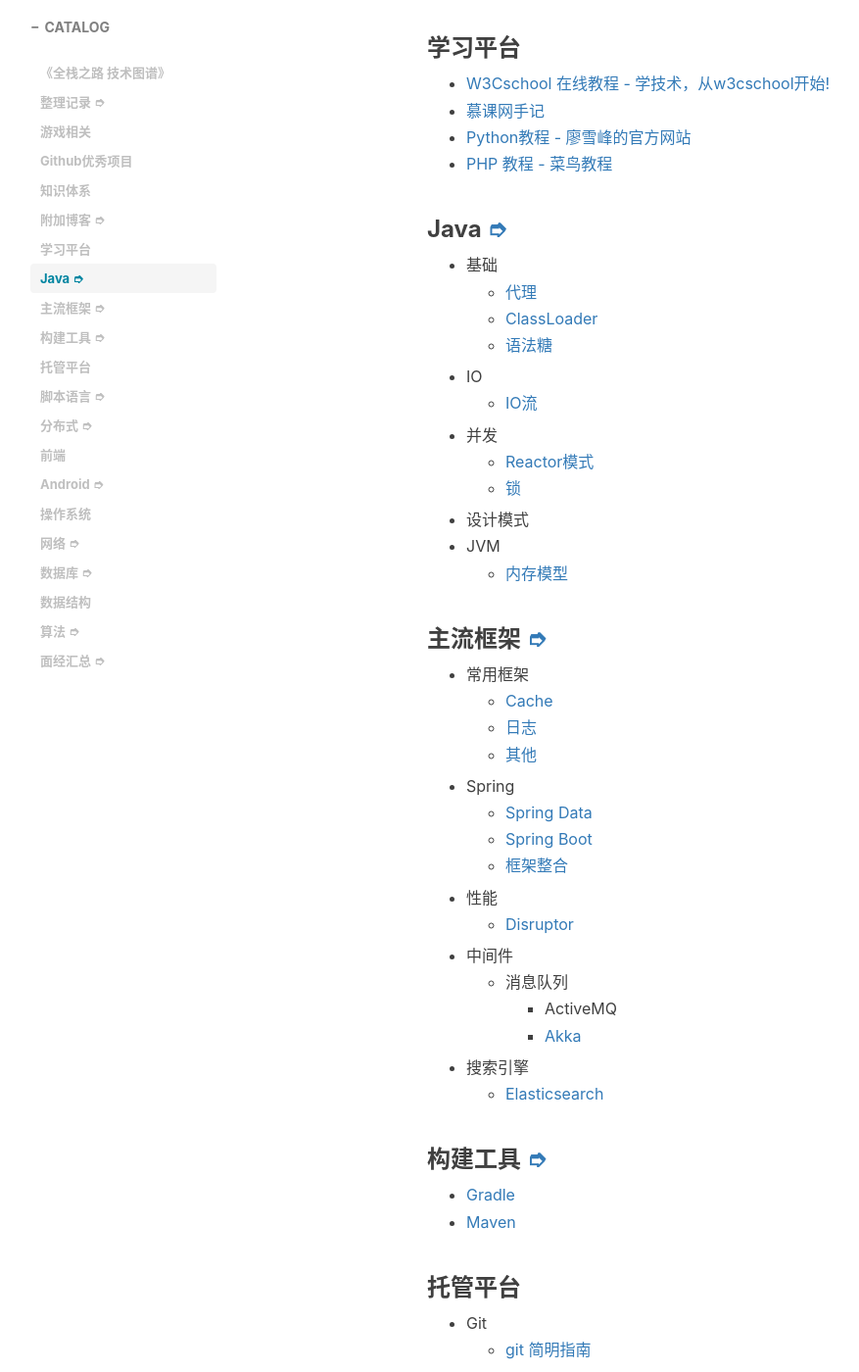
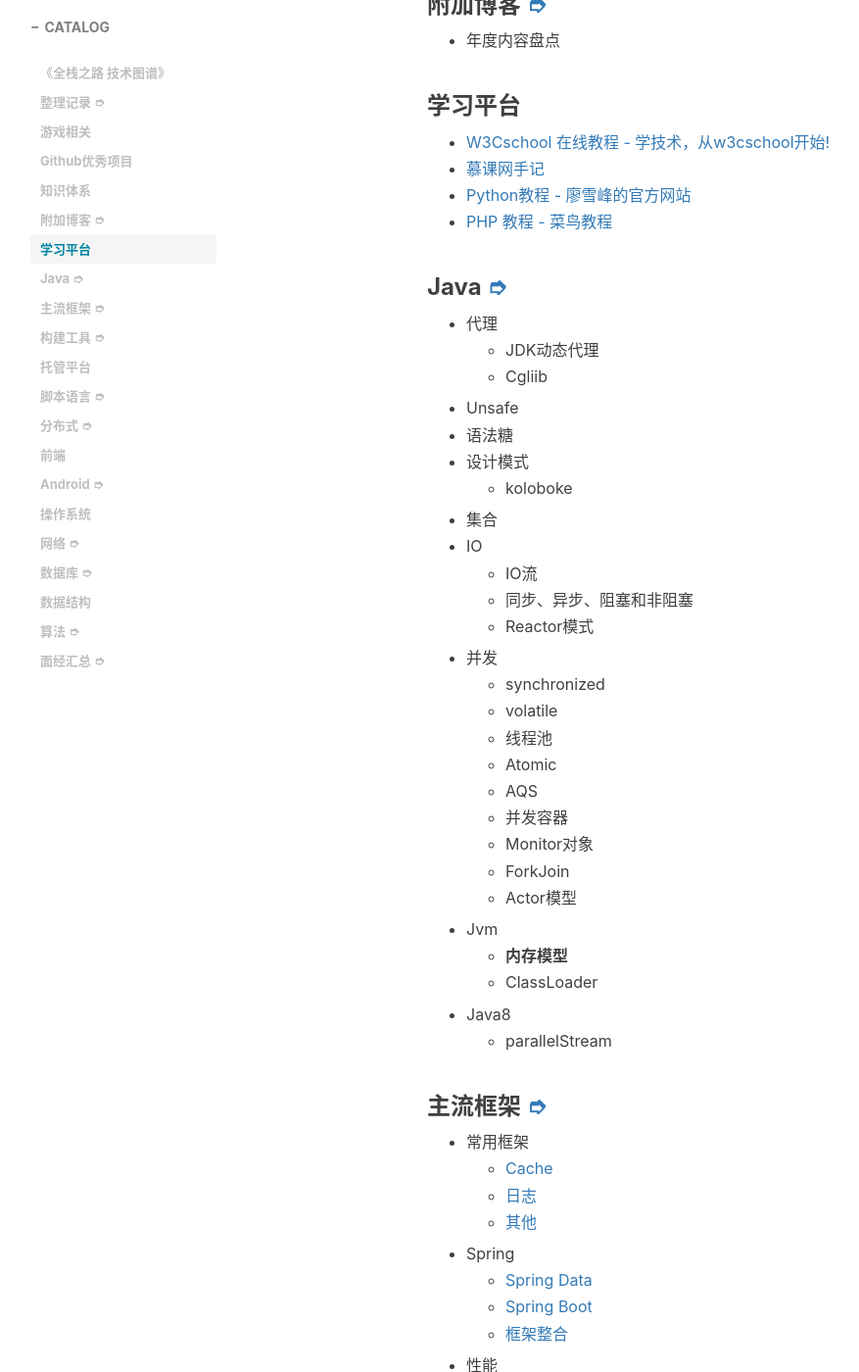
Before and after one commit to Ariescat/blog, a Jekyll site: the page built from docs/index.md, in a window 1280 px wide and 1400 px high, scrolled down 1206 px. Shown: the whole window at 98% size, without its empty margins (24-901 px from the left). Built offline with Jekyll 4.4.1, drawn with Linux system fonts in a browser that asks for light colours; nearby versions of some CDN libraries; comment, search, counter and statistics services are not loaded; some of the changed text lies outside the part shown.

Commit message:
Update index.md

```diff
--- a/docs/index.md
+++ b/docs/index.md
@@ -16,6 +16,8 @@
 * [游戏学院 - 腾讯大学](https://daxue.qq.com/game)
 * 安全
 	* [游戏安全实验室](https://gslab.qq.com/portal.php?mod=view&aid=94)
+* [GameRes游资网-游戏开发者门户](https://www.gameres.com/)
+* [TapTap - 发现好游戏](https://www.taptap.com/)
 
 ### Github优秀项目
 * [architect-awesome](https://github.com/xingshaocheng/architect-awesome)
@@ -28,7 +30,7 @@
 - [《成神之路系列文章》](http://www.hollischuang.com/archives/1001)
 
 ### 附加博客 [➮](附加博客)
-- [年度内容盘点](附加博客#年度报告)
+- 年度内容盘点
 
 ### 学习平台
 - [W3Cschool 在线教程 - 学技术，从w3cschool开始!](http://www.w3cschool.cn/)
@@ -37,18 +39,33 @@
 - [PHP 教程 - 菜鸟教程](http://www.runoob.com/php/php-tutorial.html)
 
 ### Java [➮](Java)
-* 基础
-	* [代理](Java#代理)
-	* [ClassLoader](Java#ClassLoader)
-	* [语法糖](Java#语法糖)
+* 代理
+	* JDK动态代理
+	* Cgliib
+* Unsafe
+* 语法糖
+* 设计模式
+	* koloboke
+* 集合
 * IO
-	* [IO流](Java#IO流)
+	* IO流
+	* 同步、异步、阻塞和非阻塞
+	* Reactor模式
 * 并发
-	* [Reactor模式](Java#Reactor模式)
-	* [锁](Java#锁)
-* 设计模式
-* JVM
-	* [内存模型](Java#内存模型)
+	* synchronized
+	* volatile
+	* 线程池
+	* Atomic
+	* AQS
+	* 并发容器
+	* Monitor对象
+	* ForkJoin
+	* Actor模型
+* Jvm
+	* **内存模型**
+	* ClassLoader
+* Java8
+	* parallelStream
 
 ### 主流框架 [➮](主流框架)
 * 常用框架
```
